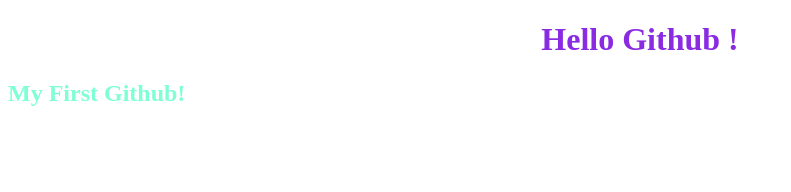
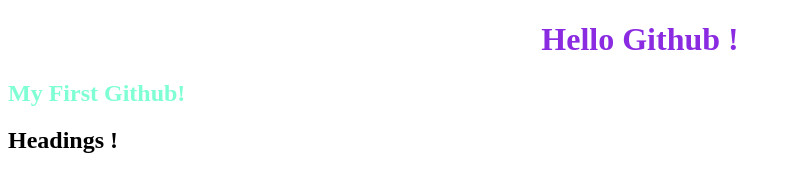
Before and after one commit to TheBillionaire-1/TheBillionaire-1.github.io, a plain HTML site: page Hello.html in a window 1280 px wide. Shown: the whole page, without its empty margins (0-791 px from the left). Drawn offline with Linux system fonts and the light colour scheme.

Commit message:
Add h2 Headings

```diff
--- a/Hello.html
+++ b/Hello.html
@@ -13,5 +13,6 @@
             <h1>Hello Github !
             </h1>
             <h2 style="color:aquamarine; text-align: left;">My First Github!</h2>
+            <h2> Headings !</h2>
         </body>
 </html>
```
